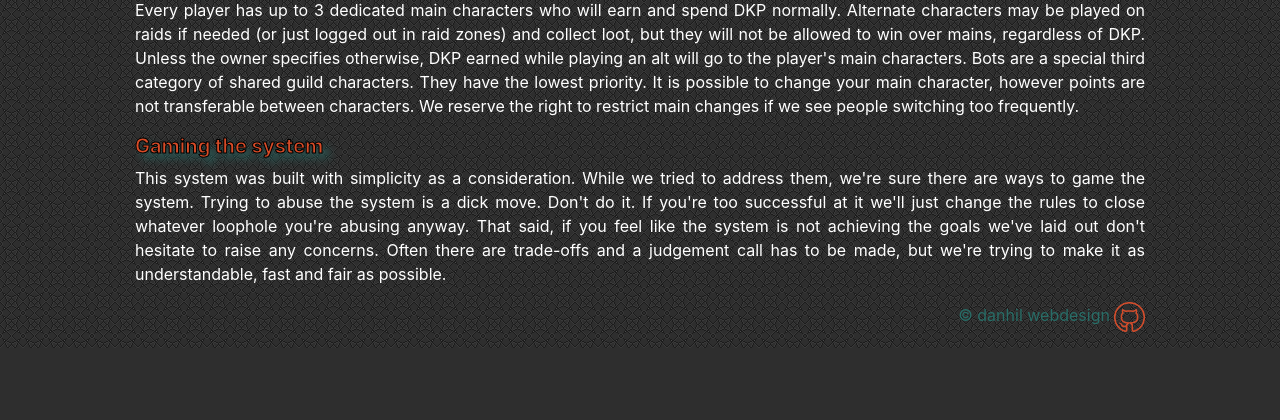
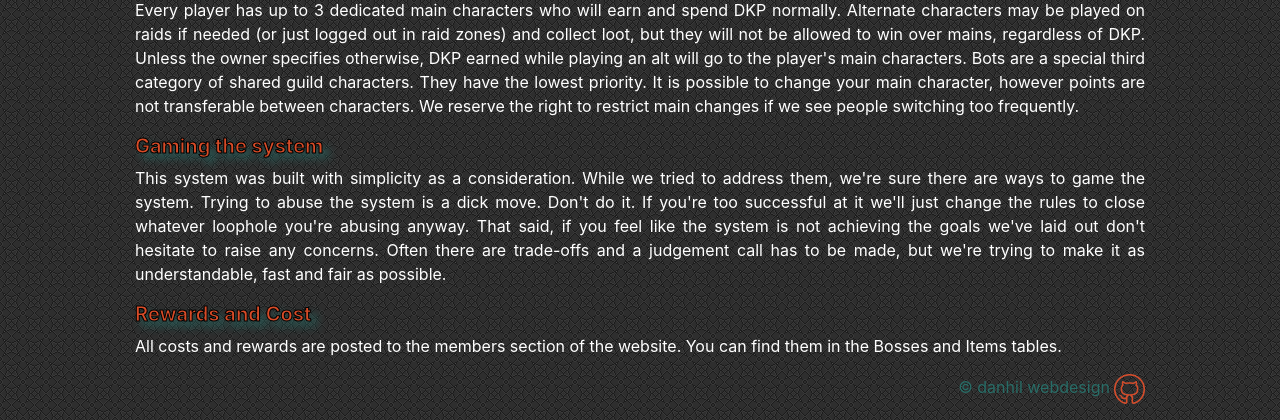
Before and after one commit to danhil1981/tightunderpoints, a PHP site: the page made by application/views/dkp.php in a window 1280 px wide. Shown: the part 1044-1464 px from the top of the page. Before the commit the page ends 1392 px from the top, so only its background shows below. Run offline with PHP 8.4, Linux system fonts and the light colour scheme; the template is opened without the code that fills it, so the values that code supplies are empty.

Commit message:
added more info

```diff
--- a/application/views/dkp.php
+++ b/application/views/dkp.php
@@ -52,4 +52,8 @@
         This system was built with simplicity as a consideration.  While we tried to address them, we're sure there are ways to game the system.  Trying to abuse the system is a dick move.  Don't do it.  If you're too successful at it we'll just change the rules to close whatever loophole you're abusing anyway.
         That said, if you feel like the system is not achieving the goals we've laid out don't hesitate to raise any concerns.  Often there are trade-offs and a judgement call has to be made, but we're trying to make it as understandable, fast and fair as possible.
     </p>
+    <h2 class="h2_text">Rewards and Cost</h2>
+    <p class="text-white text-justify">
+        All costs and rewards are posted to the members section of the website. You can find them in the Bosses and Items tables.
+    </p>
 </div>
```
